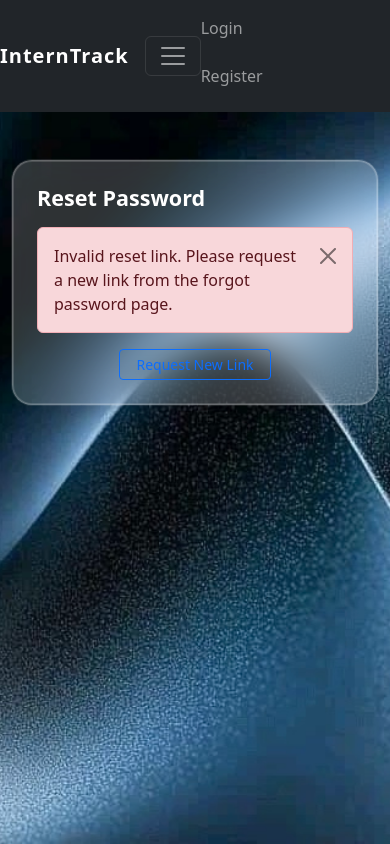
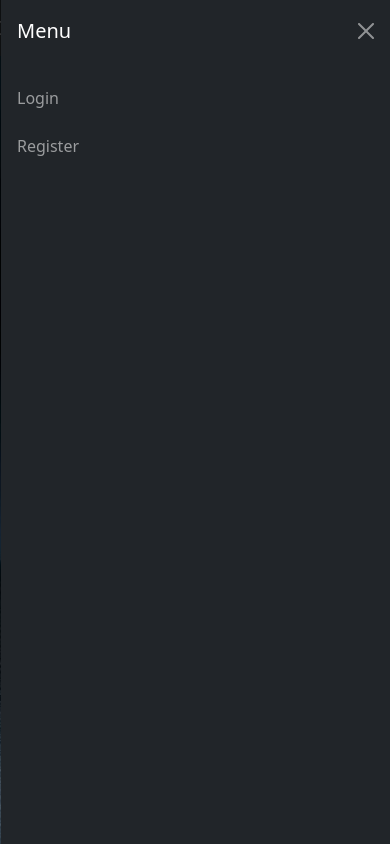
Before and after one commit to clis013/internship_tracker, a PHP site: page /auth/reset_password.php in a window 390 px wide, after a click that opens the changed part. Run offline with PHP 8.4, Linux system fonts and the light colour scheme.

Commit message:
Navigation bar changes

```diff
--- a/assets/css/style.css
+++ b/assets/css/style.css
@@ -220,12 +220,12 @@ body {
     }
 
     /* Fix the Search Bars on mobile (Make them stack on top of each other) */
-    .input-group {
+    .input-group:not(.password-group) {
         flex-direction: column !important;
         gap: 0.5rem;
     }
 
-    .input-group > * {
+    .input-group:not(.password-group) > * {
         width: 100% !important;
         border-radius: 8px !important;
         margin: 0 !important;
--- a/auth/login.php
+++ b/auth/login.php
@@ -82,7 +82,7 @@ if ($_SERVER['REQUEST_METHOD'] === 'POST') {
             </div>
             <div class="mb-3">
               <label class="form-label text-white">Password</label>
-              <div class="input-group">
+              <div class="input-group password-group">
                 <input type="password" name="password" id="loginPassword" class="form-control glass-input border-end-0 text-white" required>
                 <button class="btn btn-glass-white border-start-0" type="button"
                   style="border-radius: 0 8px 8px 0 !important; padding: 0.375rem 0.75rem !important;"
--- a/auth/reset_password.php
+++ b/auth/reset_password.php
@@ -88,7 +88,7 @@ if ($is_valid_token && $_SERVER['REQUEST_METHOD'] === 'POST') {
             <form method="POST" id="resetPasswordForm" novalidate>
               <div class="mb-3">
                 <label class="form-label small fw-bold text-white">New Password</label>
-                <div class="input-group">
+                <div class="input-group password-group">
                   <input type="password" name="password" id="resetPasswordInput" class="form-control glass-input border-end-0 text-white" required placeholder="At least 6 characters">
                   <button class="btn btn-glass-white border-start-0" type="button"
                     style="border-radius: 0 8px 8px 0 !important; padding: 0.375rem 0.75rem !important;"
@@ -97,7 +97,7 @@ if ($is_valid_token && $_SERVER['REQUEST_METHOD'] === 'POST') {
               </div>
               <div class="mb-3">
                 <label class="form-label small fw-bold text-white">Confirm New Password</label>
-                <div class="input-group">
+                <div class="input-group password-group">
                   <input type="password" name="confirm_password" id="confirmPasswordInput" class="form-control glass-input border-end-0 text-white" required placeholder="Repeat new password">
                   <button class="btn btn-glass-white border-start-0" type="button"
                     style="border-radius: 0 8px 8px 0 !important; padding: 0.375rem 0.75rem !important;"
--- a/includes/header.php
+++ b/includes/header.php
@@ -9,13 +9,13 @@
 
     <link rel="stylesheet" href="https://cdn.jsdelivr.net/npm/bootstrap-icons@1.11.3/font/bootstrap-icons.min.css">
 
-    <link href="/internship_tracker/assets/css/style.css?v=7" rel="stylesheet">
-    <link href="/internship_tracker/assets/css/admin.css?v=7" rel="stylesheet">
+    <link href="/internship_tracker/assets/css/style.css?v=8" rel="stylesheet">
+    <link href="/internship_tracker/assets/css/admin.css?v=8" rel="stylesheet">
 
-    <link href="/internship_tracker/assets/css/student.css?v=7" rel="stylesheet">
+    <link href="/internship_tracker/assets/css/student.css?v=8" rel="stylesheet">
 
     <?php if (isset($_SESSION['role']) && $_SESSION['role'] === 'company'): ?>
-        <link href="/internship_tracker/assets/css/company.css?v=7" rel="stylesheet">
+        <link href="/internship_tracker/assets/css/company.css?v=8" rel="stylesheet">
     <?php endif; ?>
 </head>
 <body>
--- a/includes/navbar.php
+++ b/includes/navbar.php
@@ -4,13 +4,19 @@ $current_page = basename($_SERVER['PHP_SELF']);
 <nav class="navbar navbar-expand-lg navbar-dark bg-dark px-lg-5">
   <div class="container-fluid px-0 d-flex align-items-center">
     <!-- Centered Brand & Menu Links Container -->
-    <div class="container d-flex align-items-center p-0">
+    <div class="container d-flex justify-content-between align-items-center p-0">
       <a class="navbar-brand" href="/internship_tracker/">InternTrack</a>
-      <button class="navbar-toggler" type="button" data-bs-toggle="collapse" data-bs-target="#navMenu">
+      <button class="navbar-toggler" type="button" data-bs-toggle="offcanvas" data-bs-target="#navMenu" aria-controls="navMenu">
         <span class="navbar-toggler-icon"></span>
       </button>
-      <div class="collapse navbar-collapse" id="navMenu">
-        <ul class="navbar-nav ms-auto mb-2 mb-lg-0 gap-2">
+
+      <div class="offcanvas offcanvas-end text-bg-dark" tabindex="-1" id="navMenu" aria-labelledby="navMenuLabel">
+        <div class="offcanvas-header">
+          <h5 class="offcanvas-title" id="navMenuLabel">Menu</h5>
+          <button type="button" class="btn-close btn-close-white" data-bs-dismiss="offcanvas" aria-label="Close"></button>
+        </div>
+        <div class="offcanvas-body">
+          <ul class="navbar-nav ms-auto mb-2 mb-lg-0 gap-2">
 
           <?php if (!isset($_SESSION['role'])): ?>
             <li class="nav-item"><a class="nav-link <?= ($current_page == 'login.php') ? 'active' : '' ?>" href="/internship_tracker/auth/login.php">Login</a></li>
@@ -44,6 +50,7 @@ $current_page = basename($_SERVER['PHP_SELF']);
             <li class="nav-item"><a class="nav-link text-danger" href="/internship_tracker/auth/logout.php">Logout</a></li>
           </ul>
         <?php endif; ?>
+        </div>
       </div>
     </div>
 
```
